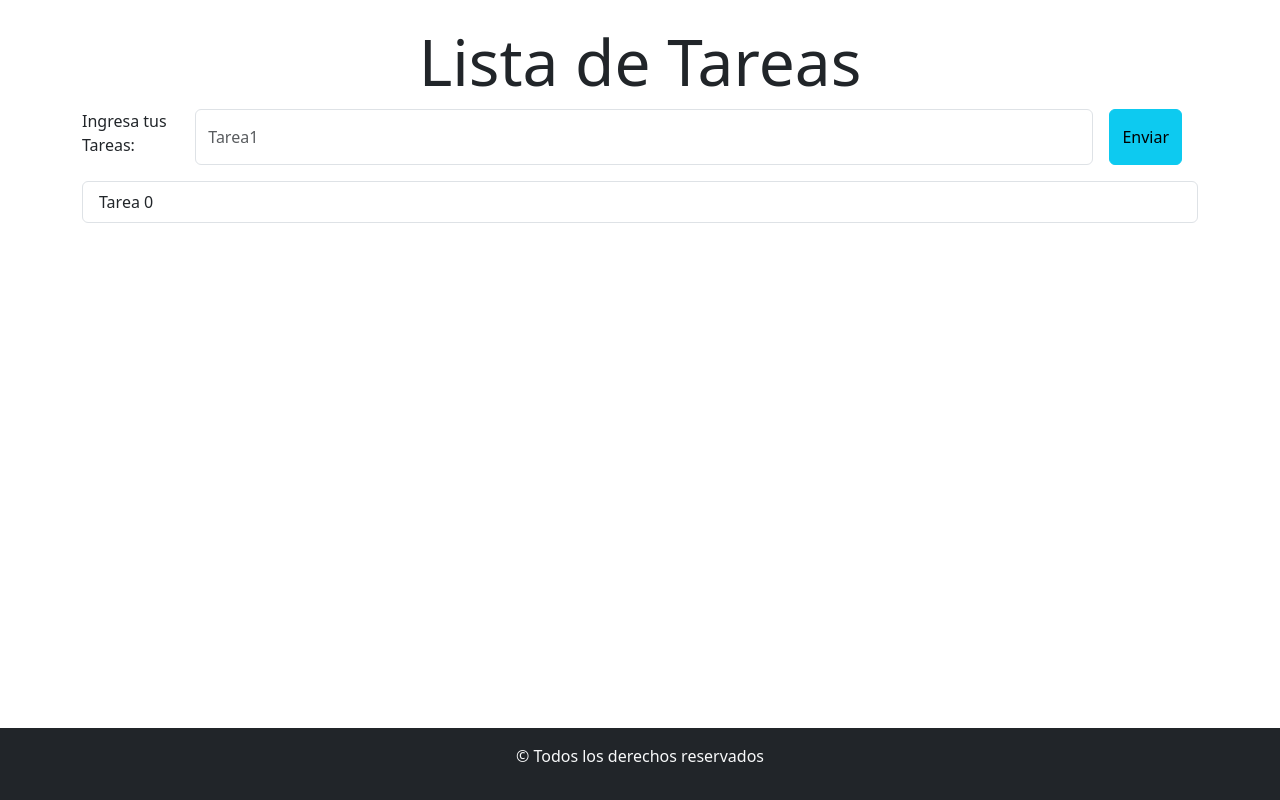
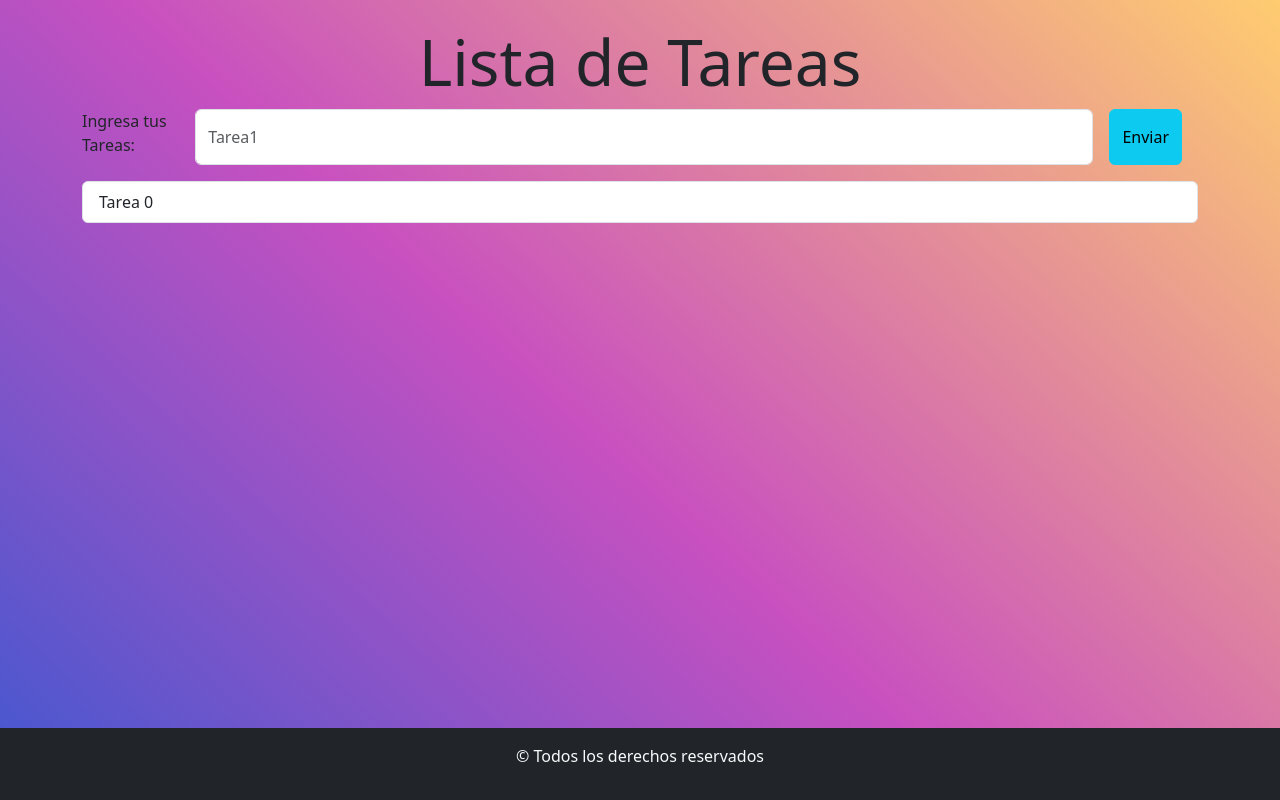
Before and after one commit to AdrianKarma/react-Ejercicio-04, a React (Vite) app: page / in a window 1280 px wide. Built offline with nearby package versions, Linux system fonts and the light colour scheme.

Commit message:
agregamos un state nuevo tareas

```diff
--- a/src/App.css
+++ b/src/App.css
@@ -1,3 +1,9 @@
+body{
+  background-color: #4158D0;
+background-image: linear-gradient(43deg, #4158D0 0%, #C850C0 46%, #FFCC70 100%);
+
+}
+
 .prueba {
   min-height: 100vh;
   display: flex;
--- a/src/components/FormularioTareas.jsx
+++ b/src/components/FormularioTareas.jsx
@@ -1,15 +1,21 @@
 import { Button , Form} from 'react-bootstrap';
+import { useState } from 'react';
 //import Form from 'react-bootstrap/Form';
 import ListaTareas from './ListaTareas';
 
 
 const FormularioTareas = () => {
+const [tarea, setTarea] = useState("");
+const [tareas, setTareas] = useState([]);
+
     return (
         <section>
             <Form>
       <Form.Group className="mb-3 d-flex" controlId="exampleForm.ControlInput1">
         <Form.Label>Ingresa tus Tareas:</Form.Label>
-        <Form.Control type="text" placeholder="Tarea1" minLength={3} maxLength={50} />
+        <Form.Control type="text" placeholder="Tarea1" minLength={3} maxLength={50} onChange={(e)=> setTarea(e.target.value)}
+        value={tarea}
+        />
         <Button className='mx-3' type='submit' variant='info'>Enviar</Button>
       </Form.Group>
 
```
